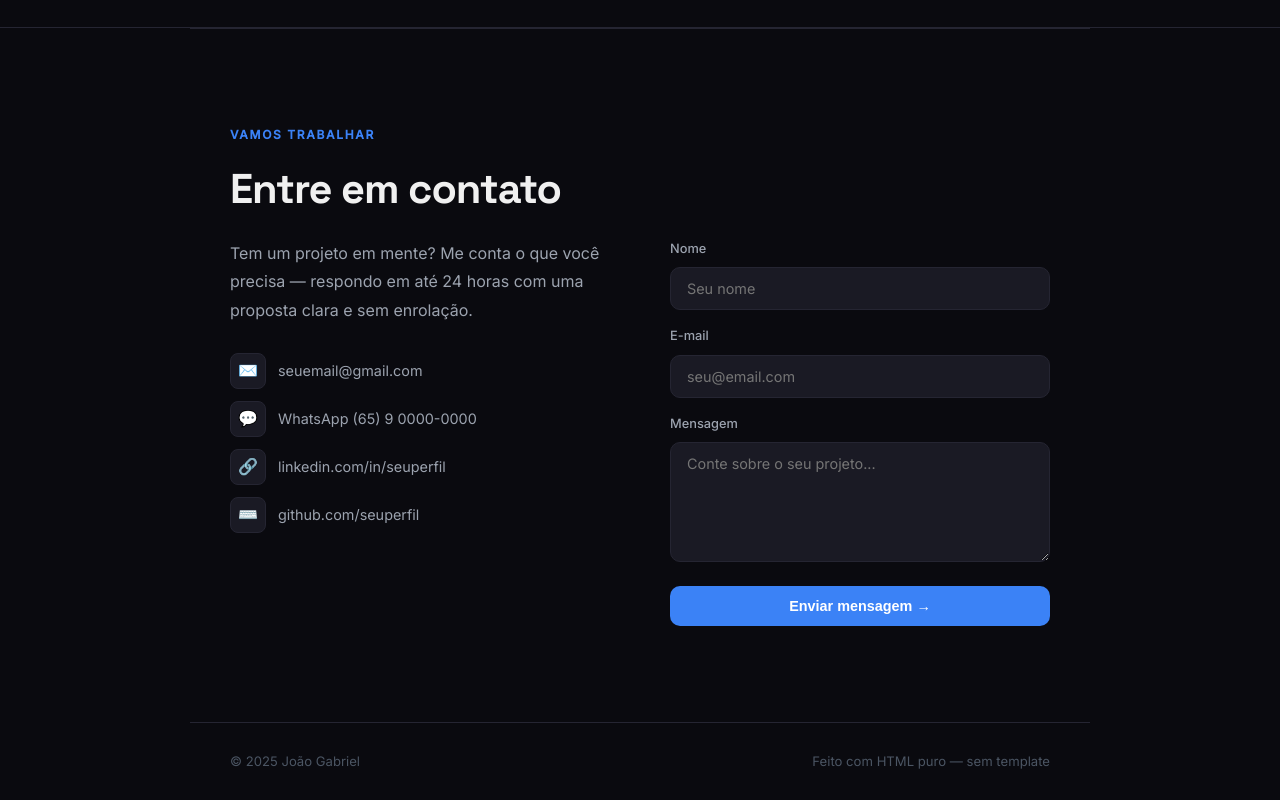
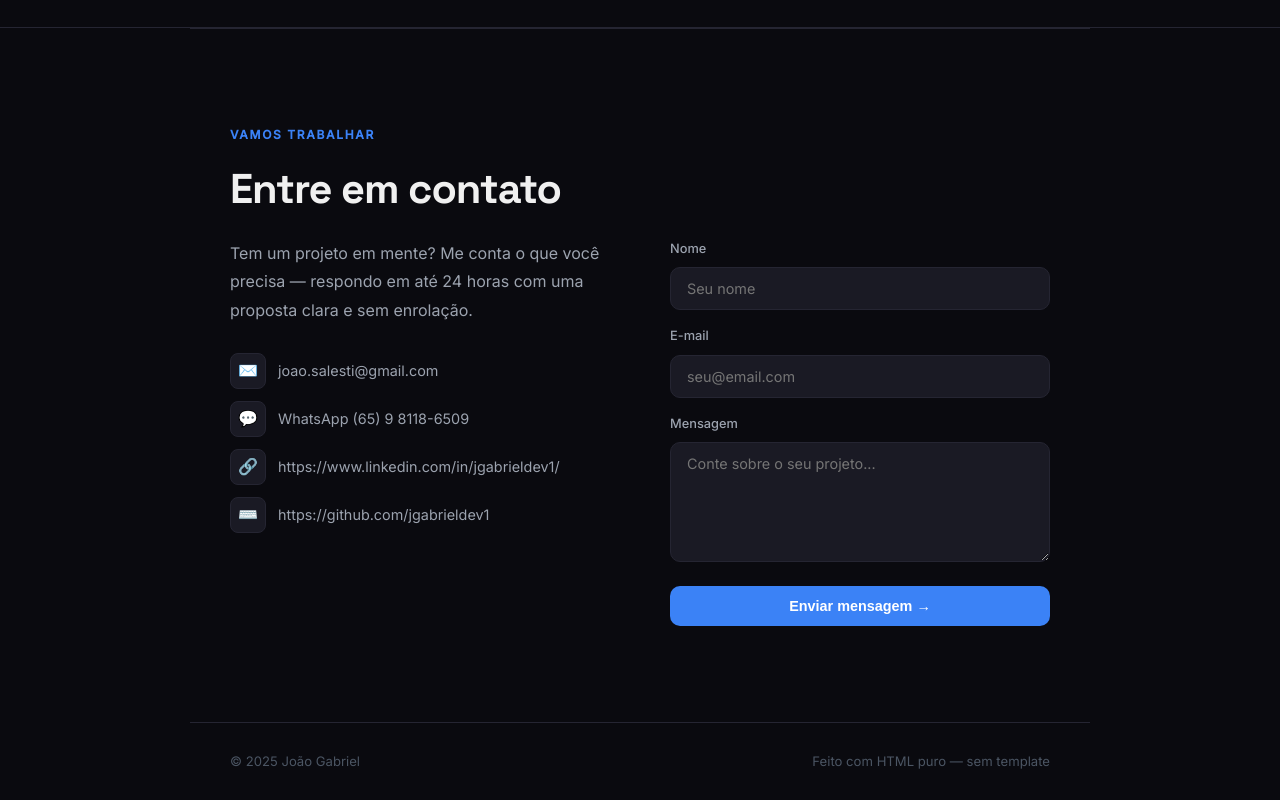
Before and after one commit to jgabrieldev1/portifolioweb, a plain HTML site: page index.html in a window 1280 px wide. Shown: the part 2291-3091 px from the top of the page. Drawn offline with Linux system fonts and the light colour scheme.

Commit message:
Update index.html

```diff
--- a/index.html
+++ b/index.html
@@ -459,19 +459,19 @@
         <div class="contato-links">
           <a class="contato-link" href="mailto:seuemail@gmail.com">
             <span class="icon">✉️</span>
-            seuemail@gmail.com
+            joao.salesti@gmail.com
           </a>
           <a class="contato-link" href="https://wa.me/556500000000" target="_blank" rel="noopener">
             <span class="icon">💬</span>
-            WhatsApp (65) 9 0000-0000
+            WhatsApp (65) 9 8118-6509
           </a>
           <a class="contato-link" href="https://linkedin.com/in/seuperfil" target="_blank" rel="noopener">
             <span class="icon">🔗</span>
-            linkedin.com/in/seuperfil
+            https://www.linkedin.com/in/jgabrieldev1/
           </a>
           <a class="contato-link" href="https://github.com/seuperfil" target="_blank" rel="noopener">
             <span class="icon">⌨️</span>
-            github.com/seuperfil
+            https://github.com/jgabrieldev1
           </a>
         </div>
       </div>
```
